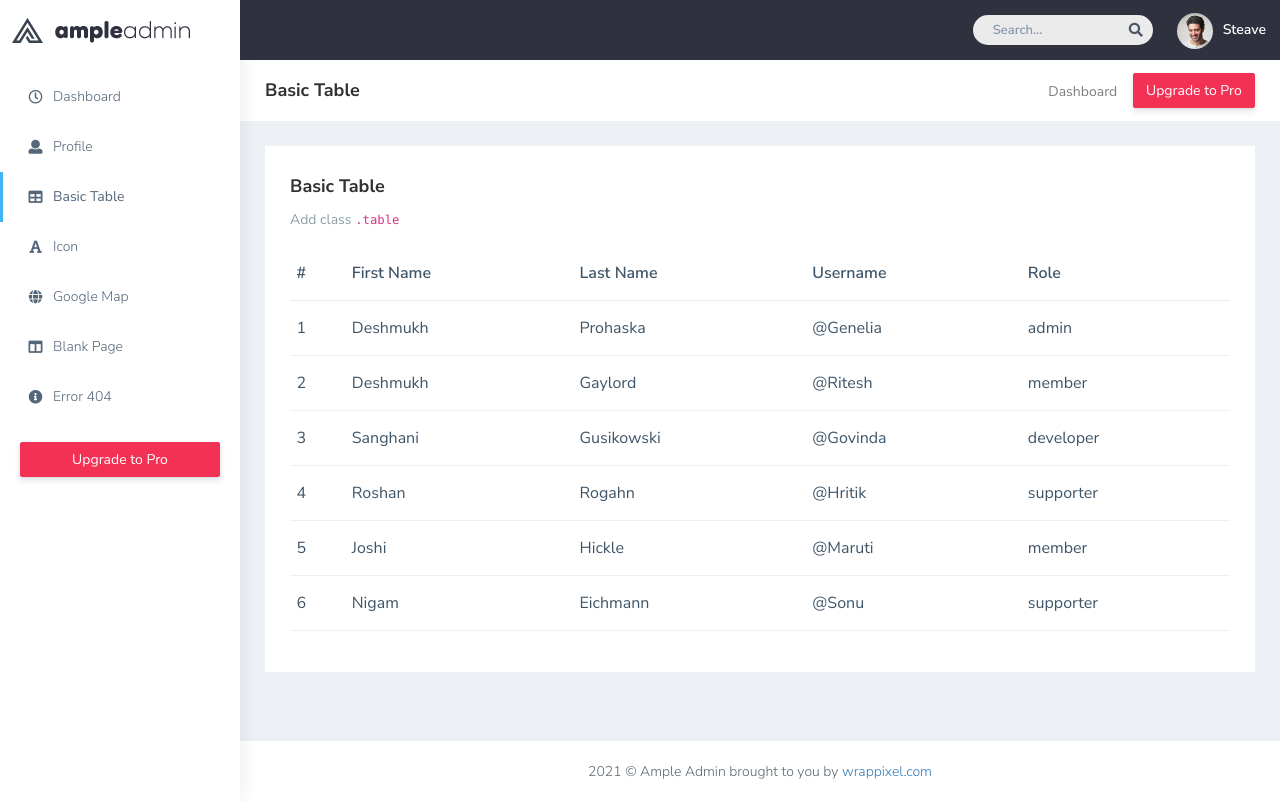
After one commit to ar7L/gitPHP, a PHP site: page /admin/basic-table.html in a window 1280 px wide. The commit adds this page. Run offline with PHP 8.4, Linux system fonts and the light colour scheme.

Commit message:
2nd commit

```diff
--- /dev/null
+++ b/admin/basic-table.html
@@ -0,0 +1,338 @@
+<!DOCTYPE html>
+<html dir="ltr" lang="en">
+
+<head>
+    <meta charset="utf-8">
+    <meta http-equiv="X-UA-Compatible" content="IE=edge">
+    <!-- Tell the browser to be responsive to screen width -->
+    <meta name="viewport" content="width=device-width, initial-scale=1">
+    <meta name="keywords"
+        content="wrappixel, admin dashboard, html css dashboard, web dashboard, bootstrap 5 admin, bootstrap 5, css3 dashboard, bootstrap 5 dashboard, Ample lite admin bootstrap 5 dashboard, frontend, responsive bootstrap 5 admin template, Ample admin lite dashboard bootstrap 5 dashboard template">
+    <meta name="description"
+        content="Ample Admin Lite is powerful and clean admin dashboard template, inpired from Bootstrap Framework">
+    <meta name="robots" content="noindex,nofollow">
+    <title>Ample Admin Lite Template by WrapPixel</title>
+    <link rel="canonical" href="https://www.wrappixel.com/templates/ample-admin-lite/" />
+    <!-- Favicon icon -->
+    <link rel="icon" type="image/png" sizes="16x16" href="plugins/images/favicon.png">
+    <!-- Custom CSS -->
+   <link href="css/style.min.css" rel="stylesheet">
+    <!-- HTML5 Shim and Respond.js IE8 support of HTML5 elements and media queries -->
+    <!-- WARNING: Respond.js doesn't work if you view the page via file:// -->
+    <!--[if lt IE 9]>
+    <script src="https://oss.maxcdn.com/libs/html5shiv/3.7.0/html5shiv.js"></script>
+    <script src="https://oss.maxcdn.com/libs/respond.js/1.4.2/respond.min.js"></script>
+<![endif]-->
+</head>
+
+<body>
+    <!-- ============================================================== -->
+    <!-- Preloader - style you can find in spinners.css -->
+    <!-- ============================================================== -->
+    <div class="preloader">
+        <div class="lds-ripple">
+            <div class="lds-pos"></div>
+            <div class="lds-pos"></div>
+        </div>
+    </div>
+    <!-- ============================================================== -->
+    <!-- Main wrapper - style you can find in pages.scss -->
+    <!-- ============================================================== -->
+    <div id="main-wrapper" data-layout="vertical" data-navbarbg="skin5" data-sidebartype="full"
+        data-sidebar-position="absolute" data-header-position="absolute" data-boxed-layout="full">
+        <!-- ============================================================== -->
+        <!-- Topbar header - style you can find in pages.scss -->
+        <!-- ============================================================== -->
+        <header class="topbar" data-navbarbg="skin5">
+            <nav class="navbar top-navbar navbar-expand-md navbar-dark">
+                <div class="navbar-header" data-logobg="skin6">
+                    <!-- ============================================================== -->
+                    <!-- Logo -->
+                    <!-- ============================================================== -->
+                    <a class="navbar-brand" href="dashboard.html">
+                        <!-- Logo icon -->
+                        <b class="logo-icon">
+                            <!-- Dark Logo icon -->
+                            <img src="plugins/images/logo-icon.png" alt="homepage" />
+                        </b>
+                        <!--End Logo icon -->
+                        <!-- Logo text -->
+                        <span class="logo-text">
+                            <!-- dark Logo text -->
+                            <img src="plugins/images/logo-text.png" alt="homepage" />
+                        </span>
+                    </a>
+                    <!-- ============================================================== -->
+                    <!-- End Logo -->
+                    <!-- ============================================================== -->
+                    <!-- ============================================================== -->
+                    <!-- toggle and nav items -->
+                    <!-- ============================================================== -->
+                    <a class="nav-toggler waves-effect waves-light text-dark d-block d-md-none"
+                        href="javascript:void(0)"><i class="ti-menu ti-close"></i></a>
+                </div>
+                <!-- ============================================================== -->
+                <!-- End Logo -->
+                <!-- ============================================================== -->
+                <div class="navbar-collapse collapse" id="navbarSupportedContent" data-navbarbg="skin5">
+                    <ul class="navbar-nav d-none d-md-block d-lg-none">
+                        <li class="nav-item">
+                            <a class="nav-toggler nav-link waves-effect waves-light text-white"
+                                href="javascript:void(0)"><i class="ti-menu ti-close"></i></a>
+                        </li>
+                    </ul>
+                    <!-- ============================================================== -->
+                    <!-- Right side toggle and nav items -->
+                    <!-- ============================================================== -->
+                    <ul class="navbar-nav ms-auto d-flex align-items-center">
+
+                        <!-- ============================================================== -->
+                        <!-- Search -->
+                        <!-- ============================================================== -->
+                        <li class=" in">
+                            <form role="search" class="app-search d-none d-md-block me-3">
+                                <input type="text" placeholder="Search..." class="form-control mt-0">
+                                <a href="" class="active">
+                                    <i class="fa fa-search"></i>
+                                </a>
+                            </form>
+                        </li>
+                        <!-- ============================================================== -->
+                        <!-- User profile and search -->
+                        <!-- ============================================================== -->
+                        <li>
+                            <a class="profile-pic" href="#">
+                                <img src="plugins/images/users/varun.jpg" alt="user-img" width="36"
+                                    class="img-circle"><span class="text-white font-medium">Steave</span></a>
+                        </li>
+                        <!-- ============================================================== -->
+                        <!-- User profile and search -->
+                        <!-- ============================================================== -->
+                    </ul>
+                </div>
+            </nav>
+        </header>
+        <!-- ============================================================== -->
+        <!-- End Topbar header -->
+        <!-- ============================================================== -->
+        <!-- ============================================================== -->
+        <!-- Left Sidebar - style you can find in sidebar.scss  -->
+        <!-- ============================================================== -->
+        <aside class="left-sidebar" data-sidebarbg="skin6">
+            <!-- Sidebar scroll-->
+            <div class="scroll-sidebar">
+                <!-- Sidebar navigation-->
+                <nav class="sidebar-nav">
+                    <ul id="sidebarnav">
+                        <!-- User Profile-->
+                        <li class="sidebar-item pt-2">
+                            <a class="sidebar-link waves-effect waves-dark sidebar-link" href="dashboard.html"
+                                aria-expanded="false">
+                                <i class="far fa-clock" aria-hidden="true"></i>
+                                <span class="hide-menu">Dashboard</span>
+                            </a>
+                        </li>
+                        <li class="sidebar-item">
+                            <a class="sidebar-link waves-effect waves-dark sidebar-link" href="profile.html"
+                                aria-expanded="false">
+                                <i class="fa fa-user" aria-hidden="true"></i>
+                                <span class="hide-menu">Profile</span>
+                            </a>
+                        </li>
+                        <li class="sidebar-item">
+                            <a class="sidebar-link waves-effect waves-dark sidebar-link" href="basic-table.html"
+                                aria-expanded="false">
+                                <i class="fa fa-table" aria-hidden="true"></i>
+                                <span class="hide-menu">Basic Table</span>
+                            </a>
+                        </li>
+                        <li class="sidebar-item">
+                            <a class="sidebar-link waves-effect waves-dark sidebar-link" href="fontawesome.html"
+                                aria-expanded="false">
+                                <i class="fa fa-font" aria-hidden="true"></i>
+                                <span class="hide-menu">Icon</span>
+                            </a>
+                        </li>
+                        <li class="sidebar-item">
+                            <a class="sidebar-link waves-effect waves-dark sidebar-link" href="map-google.html"
+                                aria-expanded="false">
+                                <i class="fa fa-globe" aria-hidden="true"></i>
+                                <span class="hide-menu">Google Map</span>
+                            </a>
+                        </li>
+                        <li class="sidebar-item">
+                            <a class="sidebar-link waves-effect waves-dark sidebar-link" href="blank.html"
+                                aria-expanded="false">
+                                <i class="fa fa-columns" aria-hidden="true"></i>
+                                <span class="hide-menu">Blank Page</span>
+                            </a>
+                        </li>
+                        <li class="sidebar-item">
+                            <a class="sidebar-link waves-effect waves-dark sidebar-link" href="404.html"
+                                aria-expanded="false">
+                                <i class="fa fa-info-circle" aria-hidden="true"></i>
+                                <span class="hide-menu">Error 404</span>
+                            </a>
+                        </li>
+                        <li class="text-center p-20 upgrade-btn">
+                            <a href="https://www.wrappixel.com/templates/ampleadmin/"
+                                class="btn d-grid btn-danger text-white" target="_blank">
+                                Upgrade to Pro</a>
+                        </li>
+                    </ul>
+
+                </nav>
+                <!-- End Sidebar navigation -->
+            </div>
+            <!-- End Sidebar scroll-->
+        </aside>
+        <!-- ============================================================== -->
+        <!-- End Left Sidebar - style you can find in sidebar.scss  -->
+        <!-- ============================================================== -->
+        <!-- ============================================================== -->
+        <!-- Page wrapper  -->
+        <!-- ============================================================== -->
+        <div class="page-wrapper">
+            <!-- ============================================================== -->
+            <!-- Bread crumb and right sidebar toggle -->
+            <!-- ============================================================== -->
+            <div class="page-breadcrumb bg-white">
+                <div class="row align-items-center">
+                    <div class="col-lg-3 col-md-4 col-sm-4 col-xs-12">
+                        <h4 class="page-title">Basic Table</h4>
+                    </div>
+                    <div class="col-lg-9 col-sm-8 col-md-8 col-xs-12">
+                        <div class="d-md-flex">
+                            <ol class="breadcrumb ms-auto">
+                                <li><a href="#" class="fw-normal">Dashboard</a></li>
+                            </ol>
+                            <a href="https://www.wrappixel.com/templates/ampleadmin/" target="_blank"
+                                class="btn btn-danger  d-none d-md-block pull-right ms-3 hidden-xs hidden-sm waves-effect waves-light text-white">Upgrade
+                                to Pro</a>
+                        </div>
+                    </div>
+                </div>
+                <!-- /.col-lg-12 -->
+            </div>
+            <!-- ============================================================== -->
+            <!-- End Bread crumb and right sidebar toggle -->
+            <!-- ============================================================== -->
+            <!-- ============================================================== -->
+            <!-- Container fluid  -->
+            <!-- ============================================================== -->
+            <div class="container-fluid">
+                <!-- ============================================================== -->
+                <!-- Start Page Content -->
+                <!-- ============================================================== -->
+                <div class="row">
+                    <div class="col-sm-12">
+                        <div class="white-box">
+                            <h3 class="box-title">Basic Table</h3>
+                            <p class="text-muted">Add class <code>.table</code></p>
+                            <div class="table-responsive">
+                                <table class="table text-nowrap">
+                                    <thead>
+                                        <tr>
+                                            <th class="border-top-0">#</th>
+                                            <th class="border-top-0">First Name</th>
+                                            <th class="border-top-0">Last Name</th>
+                                            <th class="border-top-0">Username</th>
+                                            <th class="border-top-0">Role</th>
+                                        </tr>
+                                    </thead>
+                                    <tbody>
+                                        <tr>
+                                            <td>1</td>
+                                            <td>Deshmukh</td>
+                                            <td>Prohaska</td>
+                                            <td>@Genelia</td>
+                                            <td>admin</td>
+                                        </tr>
+                                        <tr>
+                                            <td>2</td>
+                                            <td>Deshmukh</td>
+                                            <td>Gaylord</td>
+                                            <td>@Ritesh</td>
+                                            <td>member</td>
+                                        </tr>
+                                        <tr>
+                                            <td>3</td>
+                                            <td>Sanghani</td>
+                                            <td>Gusikowski</td>
+                                            <td>@Govinda</td>
+                                            <td>developer</td>
+                                        </tr>
+                                        <tr>
+                                            <td>4</td>
+                                            <td>Roshan</td>
+                                            <td>Rogahn</td>
+                                            <td>@Hritik</td>
+                                            <td>supporter</td>
+                                        </tr>
+                                        <tr>
+                                            <td>5</td>
+                                            <td>Joshi</td>
+                                            <td>Hickle</td>
+                                            <td>@Maruti</td>
+                                            <td>member</td>
+                                        </tr>
+                                        <tr>
+                                            <td>6</td>
+                                            <td>Nigam</td>
+                                            <td>Eichmann</td>
+                                            <td>@Sonu</td>
+                                            <td>supporter</td>
+                                        </tr>
+                                    </tbody>
+                                </table>
+                            </div>
+                        </div>
+                    </div>
+                </div>
+                <!-- ============================================================== -->
+                <!-- End PAge Content -->
+                <!-- ============================================================== -->
+                <!-- ============================================================== -->
+                <!-- Right sidebar -->
+                <!-- ============================================================== -->
+                <!-- .right-sidebar -->
+                <!-- ============================================================== -->
+                <!-- End Right sidebar -->
+                <!-- ============================================================== -->
+            </div>
+            <!-- ============================================================== -->
+            <!-- End Container fluid  -->
+            <!-- ============================================================== -->
+            <!-- ============================================================== -->
+            <!-- footer -->
+            <!-- ============================================================== -->
+            <footer class="footer text-center"> 2021 © Ample Admin brought to you by <a
+                    href="https://www.wrappixel.com/">wrappixel.com</a>
+            </footer>
+            <!-- ============================================================== -->
+            <!-- End footer -->
+            <!-- ============================================================== -->
+        </div>
+        <!-- ============================================================== -->
+        <!-- End Page wrapper  -->
+        <!-- ============================================================== -->
+    </div>
+    <!-- ============================================================== -->
+    <!-- End Wrapper -->
+    <!-- ============================================================== -->
+    <!-- ============================================================== -->
+    <!-- All Jquery -->
+    <!-- ============================================================== -->
+    <script src="plugins/bower_components/jquery/dist/jquery.min.js"></script>
+    <!-- Bootstrap tether Core JavaScript -->
+    <script src="bootstrap/dist/js/bootstrap.bundle.min.js"></script>
+    <script src="js/app-style-switcher.js"></script>
+    <!--Wave Effects -->
+    <script src="js/waves.js"></script>
+    <!--Menu sidebar -->
+    <script src="js/sidebarmenu.js"></script>
+    <!--Custom JavaScript -->
+    <script src="js/custom.js"></script>
+</body>
+
+</html>
--- a/admin/inc/connection.php
+++ b/admin/inc/connection.php
@@ -7,5 +7,7 @@
    }else{
    	echo "Oh no!!";
    }
+   ob_start();
+
 
 ?>
--- a/admin/inc/header.php
+++ b/admin/inc/header.php
@@ -1,4 +1,4 @@
-<?php include("inc/connection.php");?>
+<?php include("inc/connection.php"); ?>
 
 <!DOCTYPE html>
 <html dir="ltr" lang="en">
@@ -22,6 +22,8 @@
     <link rel="stylesheet" href="plugins/bower_components/chartist-plugin-tooltips/dist/chartist-plugin-tooltip.css">
     <!-- Custom CSS -->
     <link href="css/style.min.css" rel="stylesheet">
+    <link href="css/main.css" rel="stylesheet">
+
 </head>
 
 <body>
--- a/admin/inc/menubar.php
+++ b/admin/inc/menubar.php
@@ -8,7 +8,7 @@
                     <ul id="sidebarnav">
                         <!-- User Profile-->
                         <li class="sidebar-item pt-2">
-                            <a class="sidebar-link waves-effect waves-dark sidebar-link" href="dashboard.html"
+                            <a class="sidebar-link waves-effect waves-dark sidebar-link" href="index.php"
                                 aria-expanded="false">
                                 <i class="far fa-clock" aria-hidden="true"></i>
                                 <span class="hide-menu">Dashboard</span>
@@ -18,7 +18,7 @@
 
                         <!-- category --->
                         <li class="sidebar-item">
-                            <a class="sidebar-link waves-effect waves-dark sidebar-link" href="profile.html"
+                            <a class="sidebar-link waves-effect waves-dark sidebar-link" href="category.php"
                                 aria-expanded="false">
                                 <!-- <i class="fa fa-user" aria-hidden="true"></i> -->
                                 <span class="hide-menu">Category</span>
```
Also changed, not shown: admin/category.php (added, +215 -0 lines), admin/inc/footer.php (+9 -0 lines), css/style.css (+29 -0 lines), admin/css/main.css (added).
